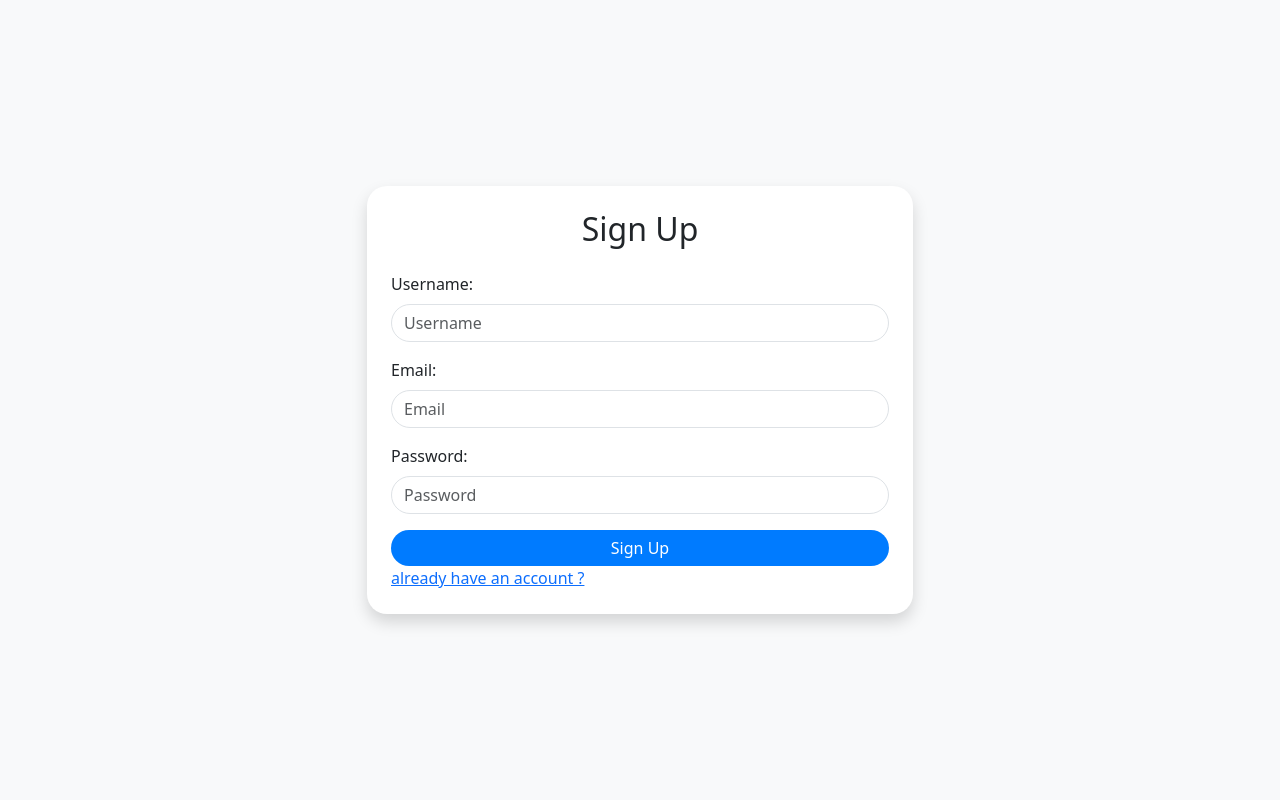
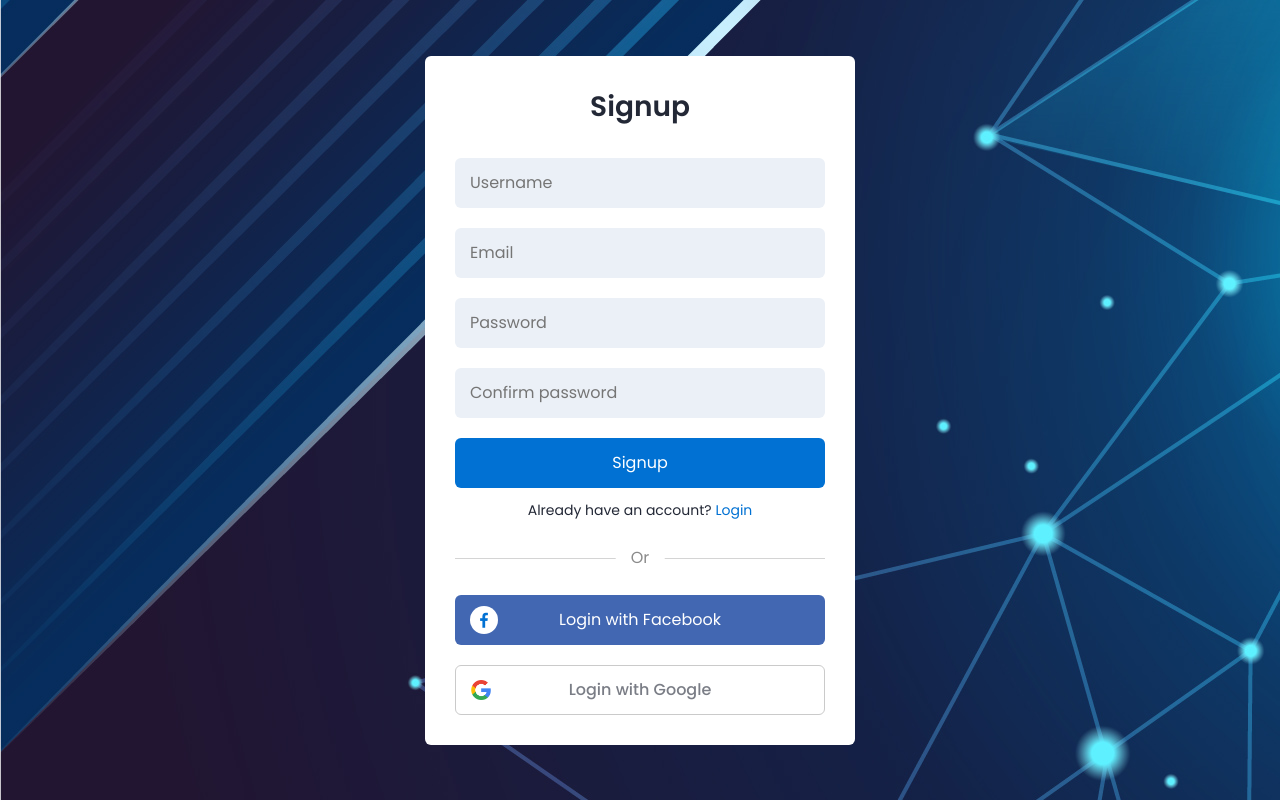
Before and after one commit to Mohamed-Ali-Bourchada/management_app_PHP, a PHP site: page /signup.php in a window 1280 px wide. Run offline with PHP 8.4, Linux system fonts and the light colour scheme; some libraries are stand-ins or nearby versions.

Commit message:
login/signup template and display users data

```diff
--- /dev/null
+++ b/PHP_manag_app/css/style.css
@@ -0,0 +1,201 @@
+/* Google Fonts - Poppins */
+@import url('https://fonts.googleapis.com/css2?family=Poppins:wght@300;400;500;600&display=swap');
+
+body {
+    background-image: url("../images/background.jpg");
+    background-position: 0%;
+    background-repeat: no-repeat;
+    background-size: auto;
+    /* Set background image size to auto */
+}
+*{
+    margin: 0;
+    padding: 0;
+    box-sizing: border-box;
+    font-family: 'Poppins', sans-serif;
+}
+.container{
+    height: 100vh;
+    width: 100%;
+    display: flex;
+    align-items: center;
+    justify-content: center;
+    column-gap: 30px;
+}
+.form{
+    position: absolute;
+    max-width: 430px;
+    width: 100%;
+    padding: 30px;
+    border-radius: 6px;
+    background: #FFF;
+}
+
+
+
+header{
+    font-size: 28px;
+    font-weight: 600;
+    color: #232836;
+    text-align: center;
+}
+form{
+    margin-top: 30px;
+}
+.form .field{
+    position: relative;
+    height: 50px;
+    width: 100%;
+    margin-top: 20px;
+    border-radius: 6px;
+}
+.field input,
+.field button{
+    height: 100%;
+    width: 100%;
+    border: none;
+    font-size: 16px;
+    font-weight: 400;
+    border-radius: 6px;
+}
+.field input{
+    outline: none;
+    padding: 0 15px;
+    background-color: #ebf0f7;}
+::selection {
+    background: #016dcb;
+}
+
+
+
+.input {
+    width: 100%;
+    padding: 10px;
+    border: none;
+    border-bottom: 2px solid #ccc;
+    background-color: transparent;
+    color: black;
+    font-size: 16px;
+    transition: border-bottom-color 0.4s ease;
+}
+
+.input:focus {
+    outline: none;
+    border-bottom-color: #016dcb;
+}
+
+/* Border Animation */
+.field::after {
+    content: '';
+    position: absolute;
+    bottom: 0;
+    left: 0;
+    width: 0;
+    height: 2px;
+    background-color: #016dcb;
+    transition: width 0.4s ease;
+}
+
+.field:focus-within::after {
+    width: 100%;
+}
+.eye-icon{
+    position: absolute;
+    top: 50%;
+    right: 10px;
+    transform: translateY(-50%);
+    font-size: 18px;
+    color: #8b8b8b;
+    cursor: pointer;
+    padding: 5px;
+}
+.field button{
+    color: #fff;
+    background-color: #0171d3;
+    transition: all 0.3s ease;
+    cursor: pointer;
+}
+.field button:hover{
+    background-color: #016dcb;
+}
+.form-link{
+    text-align: center;
+    margin-top: 10px;
+}
+.form-link span,
+.form-link a{
+    font-size: 14px;
+    font-weight: 400;
+    color: #232836;
+}
+.form a{
+    color: #0171d3;
+    text-decoration: none;
+}
+.form-content a:hover{
+    text-decoration: underline;
+}
+.line{
+    position: relative;
+    height: 1px;
+    width: 100%;
+    margin: 36px 0;
+    background-color: #d4d4d4;
+}
+.line::before{
+    content: 'Or';
+    position: absolute;
+    top: 50%;
+    left: 50%;
+    transform: translate(-50%, -50%);
+    background-color: #FFF;
+    color: #8b8b8b;
+    padding: 0 15px;
+}
+.media-options a{
+    display: flex;
+    align-items: center;
+    justify-content: center;
+}
+a.facebook{
+    color: #fff;
+    background-color: #4267b2;
+}
+a.facebook .facebook-icon{
+    height: 28px;
+    width: 28px;
+    color: #0171d3;
+    font-size: 20px;
+    border-radius: 50%;
+    display: flex;
+    align-items: center;
+    justify-content: center;
+    background-color: #fff;
+}
+.facebook-icon,
+img.google-img{
+    position: absolute;
+    top: 50%;
+    left: 15px;
+    transform: translateY(-50%);
+}
+img.google-img{
+    height: 20px;
+    width: 20px;
+    object-fit: cover;
+}
+a.google{
+    border: 1px solid #CACACA;
+}
+a.google span{
+    font-weight: 500;
+    opacity: 0.6;
+    color: #232836;
+}
+
+@media screen and (max-width: 400px) {
+    .form{
+        padding: 20px 10px;
+    }
+
+}
--- a/PHP_manag_app/signup.php
+++ b/PHP_manag_app/signup.php
@@ -13,7 +13,7 @@ if (isset($_POST['submit'])) {
     $check_stmt->execute();
 
     if ($check_stmt->rowCount() > 0) {
-        echo "<script>alert('Email already exists!');</script>";
+        $testEmail=false;
     } else {
         $sql = "INSERT INTO users (username, email, password) VALUES (?, ?, ?)";
         $stmt = $dbh->prepare($sql);
@@ -40,65 +40,79 @@ if (isset($_POST['submit'])) {
     <meta charset="UTF-8">
     <meta name="viewport" content="width=device-width, initial-scale=1.0">
     <title>Sign Up</title>
+    <!-- SWEET ALERT 2 -->
+    <script src="https://cdn.jsdelivr.net/npm/sweetalert2@11"></script>
+
     <!-- Bootstrap CSS -->
+    <link href='https://unpkg.com/boxicons@2.1.2/css/boxicons.min.css' rel='stylesheet'>
     <link href="https://cdn.jsdelivr.net/npm/bootstrap@5.3.0-alpha1/dist/css/bootstrap.min.css" rel="stylesheet">
     <!-- Custom CSS -->
-    <style>
-        body {
-    background-color: #f8f9fa;
-}
+        <link rel="stylesheet" href="css/style.css">
 
-.container {
-    height: 100%;
-}
-.form-control{
-    border-radius: 20px;
 
-}
-.card {
-    border: none;
-    border-radius: 20px;
-}
-
-.btn-primary {
-    background-color: #007bff;
-    border: none;
-    border-radius: 20px;
-}
-.btn-primary:hover {
-    background-color: #0056b3;
-}
-
-    </style>
 </head>
 <body>
+    <?php
+    if(isset($testEmail)){
+         echo "<script>
+        Swal.fire({
+            position: 'top-center',
+            icon: 'error',
+            title: 'Email already exists!',
+            showConfirmButton: false,
+            timer: 1500
+        });
+    </script>";
+    }
+    ?>
     <div class="container">
-        <div class="row justify-content-center align-items-center vh-100">
-            <div class="col-md-6">
-                <div class="card p-4 shadow">
-                    <h2 class="text-center mb-4">Sign Up</h2>
+    <div class="form signup">
+                <div class="form-content">
+                    <header>Signup</header>
                     <form method="POST">
-                        <div class="mb-3">
-                            <label for="username" class="form-label">Username:</label>
-                            <input type="text" class="form-control" id="username" name="username" placeholder="Username" required>
+                        <div class="field input-field">
+                            <input type="text"  id="username" name="username" placeholder="Username" required>
                         </div>
-                        <div class="mb-3">
-                            <label for="email" class="form-label">Email:</label>
-                            <input type="email" class="form-control" id="email" name="email" placeholder="Email" required>
+
+                        <div class="field input-field">
+                            <input type="email"  id="email" name="email" placeholder="Email" required>
                         </div>
-                        <div class="mb-3">
-                            <label for="password" class="form-label">Password:</label>
-                            <input type="password" class="form-control" id="password" name="password" placeholder="Password" required>
+
+                        <div class="field input-field">
+                            <input type="password"  id="password" name="password" placeholder="Password" required>
                         </div>
-                        <div class="d-grid">
-                            <button type="submit" name="submit" class="btn btn-primary">Sign Up</button>
-                            <a href="login/login.php">already have an account ?</a>
+                         <div class="field input-field">
+                            <input type="password"  id="confirmPassword" name="confirmPassword" placeholder="Confirm password" required>
+                        </div>
+                        <div class="field button-field">
+                            <button type="submit" name="submit" >Signup</button>
                         </div>
                     </form>
+
+                    <div class="form-link">
+                        <span>Already have an account? <a href="login/login.php" class="link login-link">Login</a></span>
+                    </div>
                 </div>
+
+                <div class="line"></div>
+
+                <div class="media-options">
+                    <a href="#" class="field facebook">
+                        <i class='bx bxl-facebook facebook-icon'></i>
+                        <span>Login with Facebook</span>
+                    </a>
+                </div>
+
+                <div class="media-options">
+                    <a href="#" class="field google">
+                        <img src="images/google.png" alt="" class="google-img">
+                        <span>Login with Google</span>
+                    </a>
+                </div>
+
             </div>
-        </div>
-    </div>
+</div>
+
 
     <!-- Bootstrap Bundle with Popper.js -->
     <script src="https://cdn.jsdelivr.net/npm/bootstrap@5.3.0-alpha1/dist/js/bootstrap.bundle.min.js"></script>
```
Also changed, not shown: PHP_manag_app/afficheUsers.php (added, +101 -0 lines), PHP_manag_app/login/login.php (+48 -54 lines), PHP_manag_app/login/valide.php (+24 -12 lines), PHP_manag_app/navbar.php (+7 -1 lines), PHP_manag_app/suppU.php (added, +39 -0 lines), PHP_manag_app/images/OIG2.jpeg (added), PHP_manag_app/images/background.jpg (added), PHP_manag_app/images/google.png (added).
